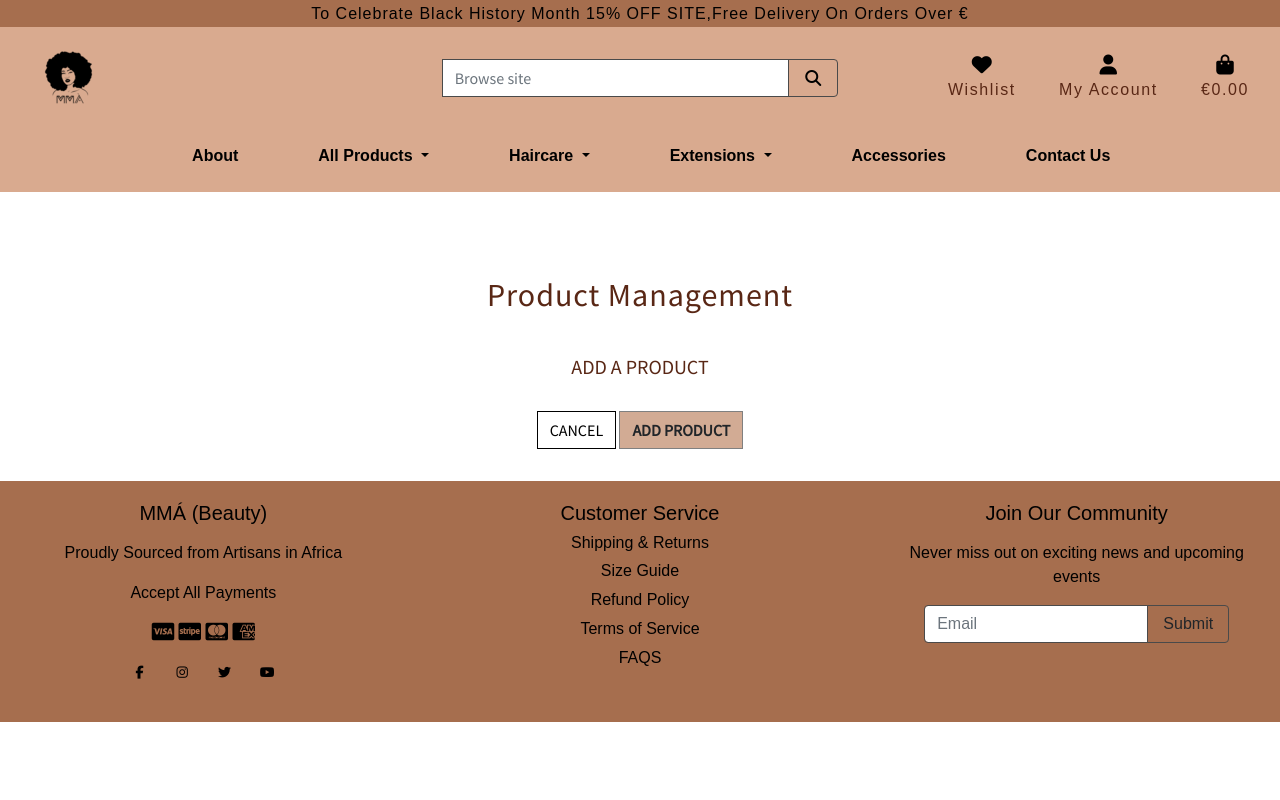
After one commit to Didisimmons/MMA-Haircare, a Django app: template products/templates/products/add_product.html in a window 1280 px wide. The commit adds this page. Run offline with Django 3.2, Linux system fonts and the light colour scheme; the template is opened without the code that fills it, so the values that code supplies are empty; some libraries are stand-ins or nearby versions; some web fonts are replaced.

Commit message:
add product form view, url and templates

```diff
--- /dev/null
+++ b/products/templates/products/add_product.html
@@ -0,0 +1,34 @@
+{% extends "base.html" %}
+{% load static %}
+
+{% block page_header %}
+    <div class="container header-container">
+        <div class="row">
+            <div class="col"></div>
+        </div>
+    </div>
+{% endblock %}
+
+{% block content %}
+    <div class="overlay"></div>
+    <div class="container">
+        <div class="row ">
+            <div class="col-12 col-md-6 product-container">
+                <h2 class="header-text">Product Management</h2>
+                <h5 class="text-black text-uppercase text-center">Add a Product</h5>
+            </div>
+        </div>
+
+        <div class="row">
+            <div class="col-12 col-md-6 product-container">
+                <form method="POST" action="{% url 'add_product' %}" class="form mb-2 text-black" enctype="multipart/form-data">
+
+                    <div class="text-center pt-4 pb-4">
+                        <a class="btn btn-outline-black text-uppercase rounded-0" href="{% url 'products' %}">Cancel</a>
+                        <button class="btn btn-black text-uppercase rounded-0" type="submit">Add Product</button>
+                    </div>
+                </form>
+            </div>
+        </div>
+    </div>
+{% endblock %}
--- a/products/urls.py
+++ b/products/urls.py
@@ -3,5 +3,6 @@ from . import views
 
 urlpatterns = [
     path('', views.all_products, name='products'),
-    path('<product_id>/', views.product_detail, name='product_detail'),
+   path('<int:product_id>/', views.product_detail, name='product_detail'),
+    path('add/', views.add_product, name='add_product'),
 ]
--- a/static/css/base.css
+++ b/static/css/base.css
@@ -190,6 +190,10 @@ section {
     color:#d9aa8f;
     letter-spacing:1px;
     padding: 2rem 1rem;
+}
+
+.product-container{
+    margin:0 auto;
 }
 
 .card-footer{
--- a/templates/base.html
+++ b/templates/base.html
@@ -97,7 +97,7 @@
                         <div class="dropdown-menu border-0" aria-labelledby="user-options">
                             {% if request.user.is_authenticated %}
                                 {% if request.user.is_superuser %}
-                                <a href="" class="dropdown-item">Manage Products</a>
+                                <a href="{% url 'add_product' %}" class="dropdown-item">Manage Products</a>
                                 {% endif %}
                                 <a href="{% url 'profile' %}" class="dropdown-item">My Profile</a>
                                 <a href="{% url 'account_logout' %}" class="dropdown-item">Logout</a>
--- a/templates/includes/mobile-top-header.html
+++ b/templates/includes/mobile-top-header.html
@@ -31,7 +31,7 @@
         <div class="dropdown-menu border-0" aria-labelledby="user-options">
             {% if request.user.is_authenticated %}
                 {% if request.user.is_superuser %}
-                    <a href="" class="dropdown-item">Manage Products</a>
+                    <a href="{% url 'add_product' %}" class="dropdown-item">Manage Products</a>
                 {% endif %}
                 <a href="{% url 'profile' %}" class="dropdown-item">My Profile</a>
                 <a href="{% url 'account_logout' %}" class="dropdown-item">Logout</a>
```
Also changed, not shown: products/views.py (+26 -0 lines), requirements.txt (deleted, +0 -10 lines).
